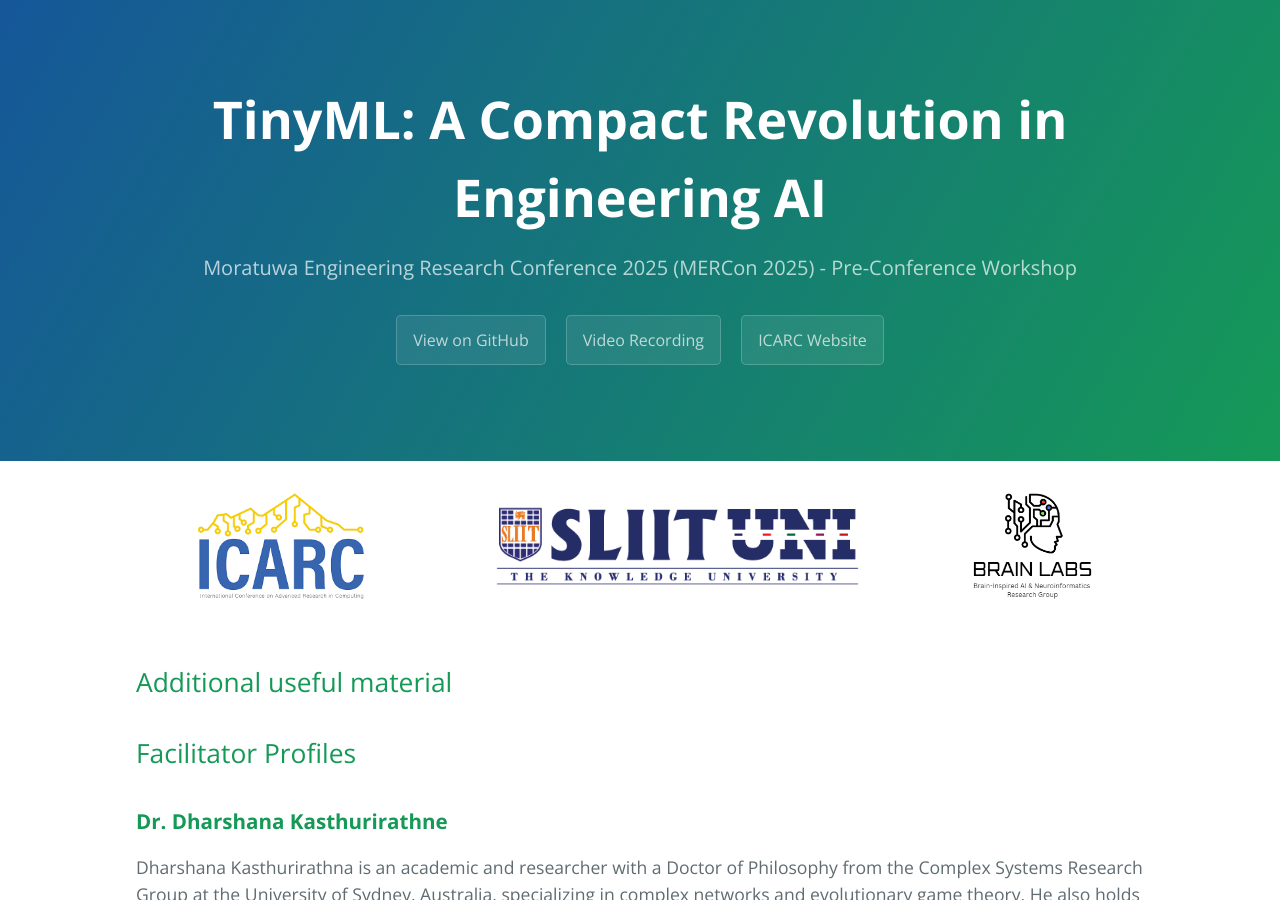
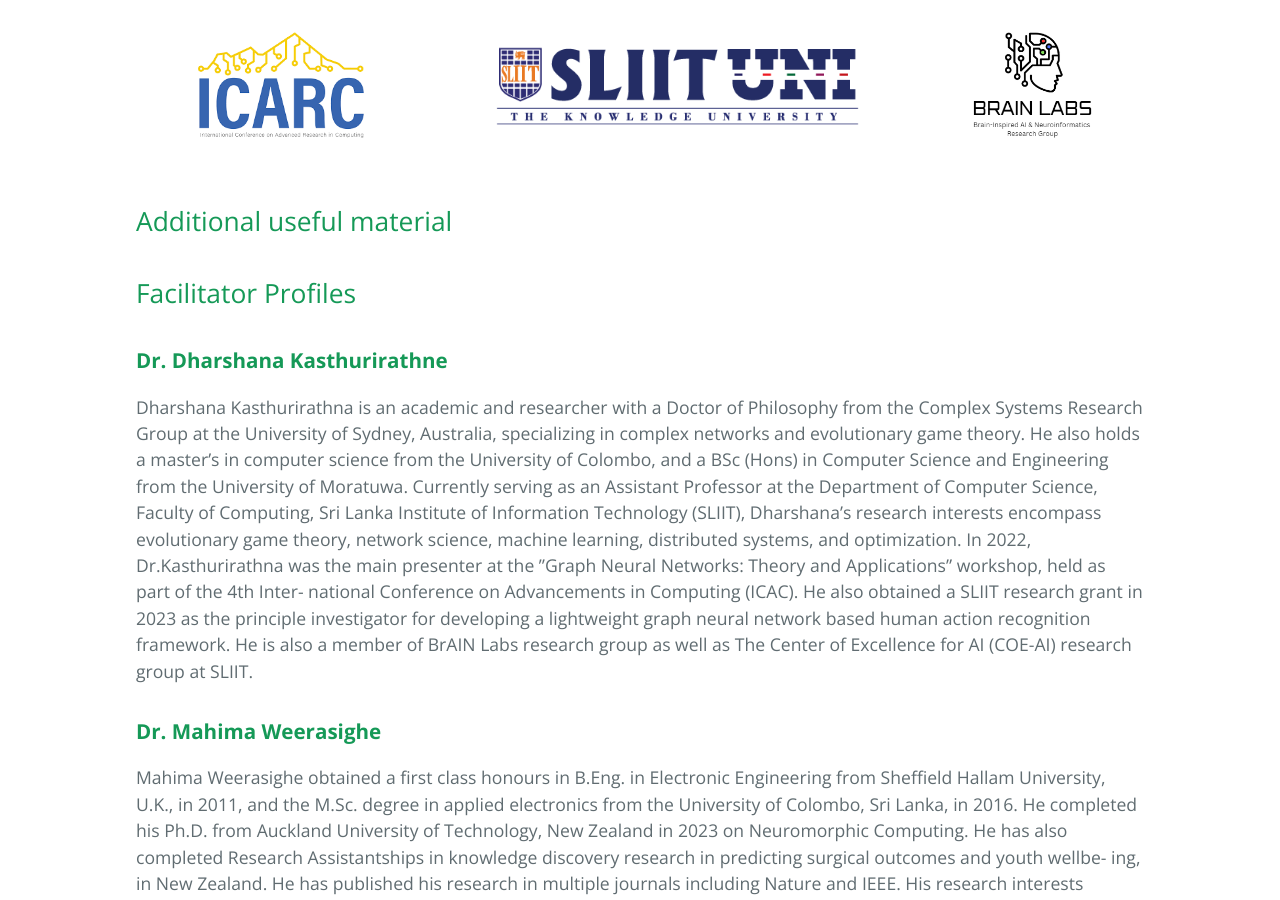
Before and after one commit to tinyml-in-action/tinyml-in-action.github.io, a Jekyll site: the page built from index.md, in a window 1280 px wide and 900 px high. Built offline with Jekyll 4.4.1, drawn with Linux system fonts in a browser that asks for light colours.

Commit message:
update header

```diff
--- a/_layouts/default.html
+++ b/_layouts/default.html
@@ -15,7 +15,7 @@
   <body>
     <a id="skip-to-content" href="#content">Skip to the content.</a>
 
-    <header class="page-header" role="banner">
+    <!-- <header class="page-header" role="banner">
       <h1 class="project-name">{{ page.title | default: site.title | default: site.github.repository_name }}</h1>
       <h2 class="project-tagline">{{ page.description | default: site.description | default: site.github.project_tagline }}</h2>
       {% if site.github.is_project_page %}
@@ -27,7 +27,7 @@
         <a href="{{ site.github.zip_url }}" class="btn">Video Recording</a>
         <a href="{{ site.github.tar_url }}" class="btn">ICARC Website</a>
       {% endif %}
-    </header>
+    </header> -->
 
     <div style="display: flex; justify-content: center; align-items: center; gap: 100px; padding: 20px; background-color: white;">
       <img src="{{ '/assets/logos/ICARC.png' | relative_url }}" alt="Logo 2" style="height: 110px; width: auto;">
```
